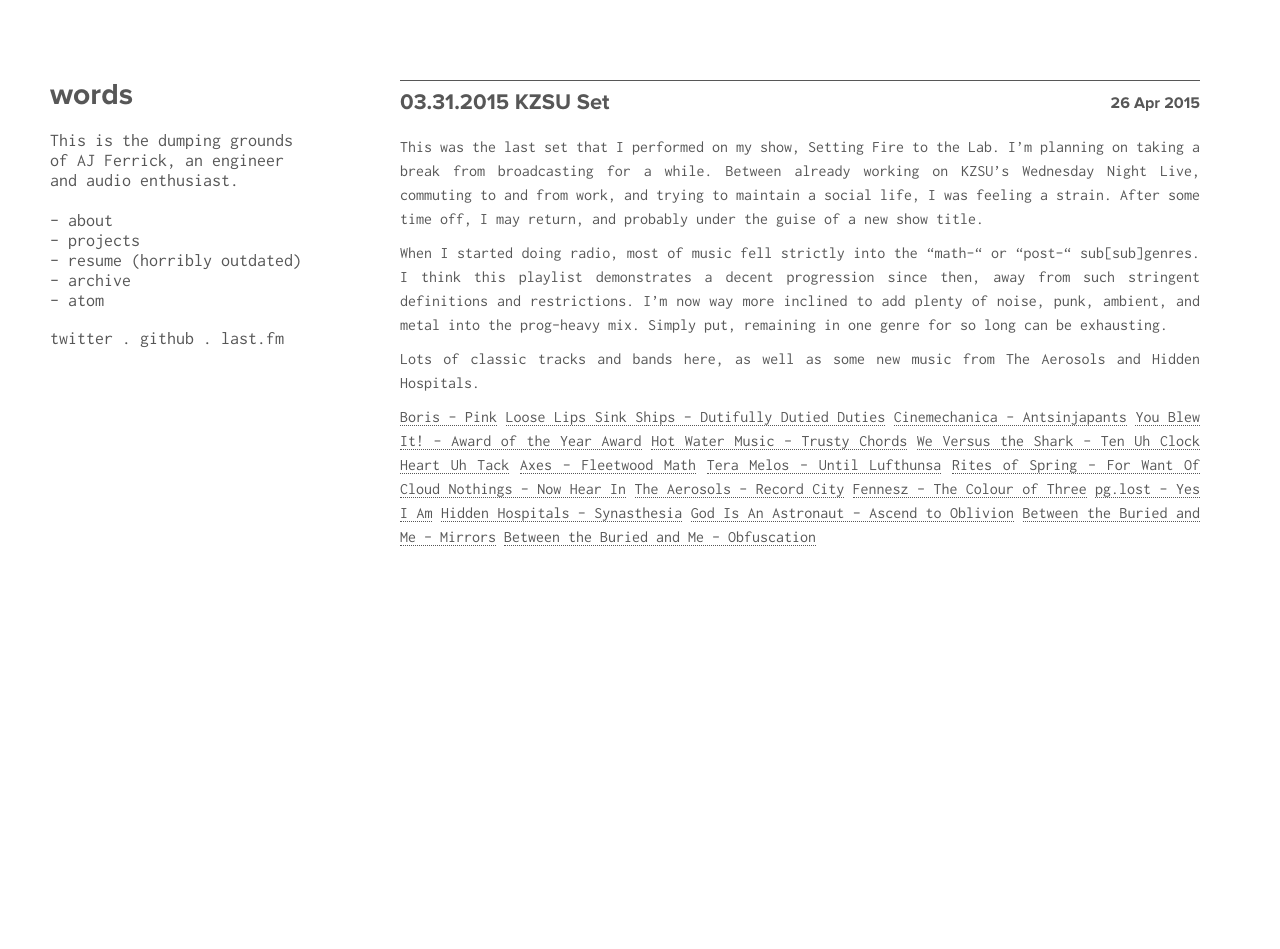
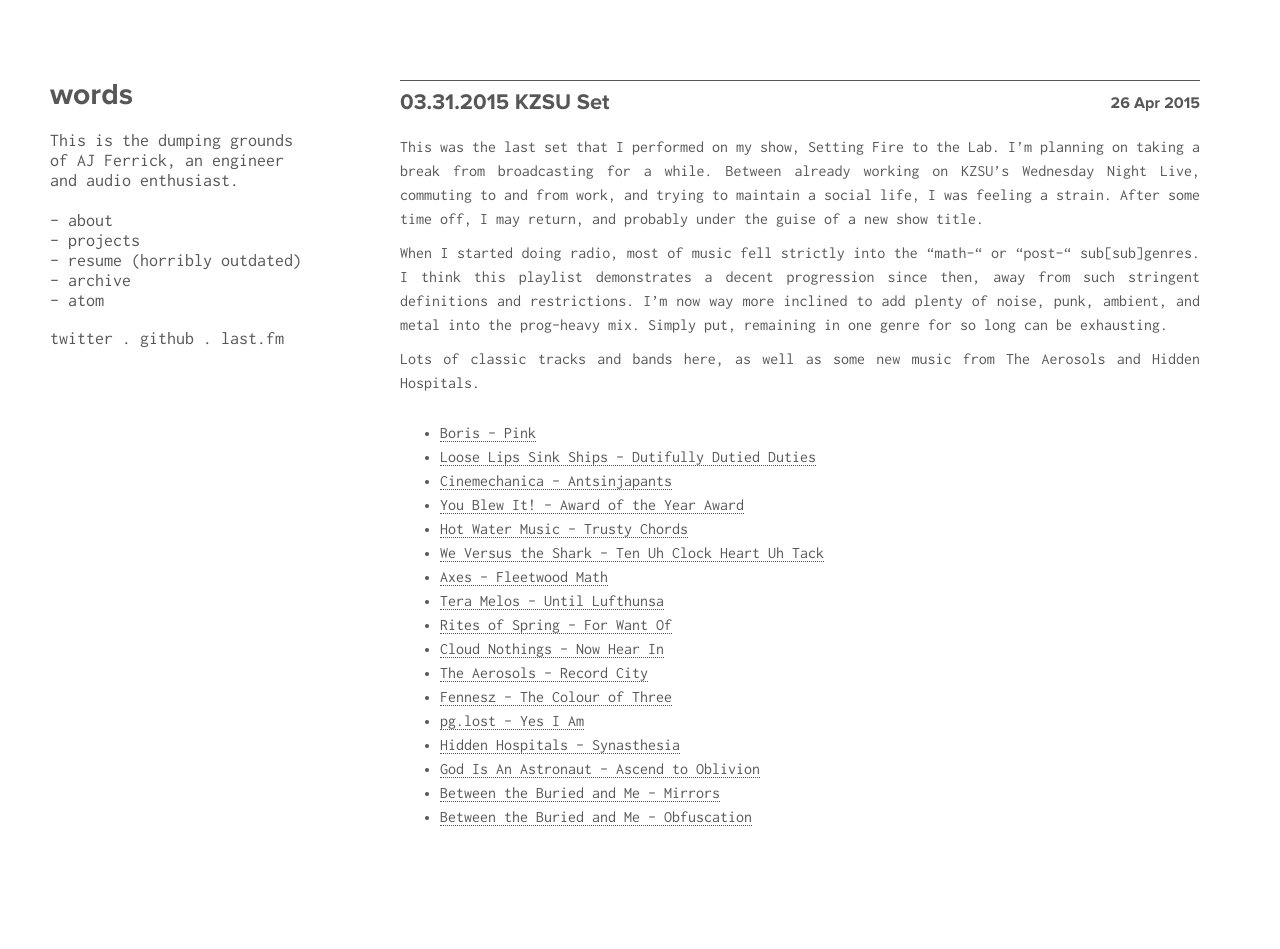
Before and after one commit to ajferrick/blog, a Jekyll site: the page built from _posts/2015-04-26-kzsu-set.md, in a window 1280 px wide. Built offline with Jekyll 4.4.1, drawn with Linux system fonts in a browser that asks for light colours; nearby versions of some CDN libraries; before the commit the page ends 900 px from its top, so only the background shows below that.

```diff
--- a/_posts/2015-04-26-kzsu-set.md
+++ b/_posts/2015-04-26-kzsu-set.md
@@ -11,20 +11,20 @@ When I started doing radio, most of music fell strictly into the "math-" or "pos
 
 Lots of classic tracks and bands here, as well as some new music from The Aerosols and Hidden Hospitals.
 
-[Boris - Pink](https://soundcloud.com/roosterrooster/boris-pink)
-[Loose Lips Sink Ships - Dutifully Dutied Duties](http://looselipssinkships.bandcamp.com/track/dutifully-dutied-duties)
-[Cinemechanica - Antsinjapants](https://cinemechanica.bandcamp.com/track/antsinjapants)
-[You Blew It! - Award of the Year Award](https://soundcloud.com/topshelfrecords/award-of-the-year-award)
-[Hot Water Music - Trusty Chords](https://www.youtube.com/watch?v=Dmy7PZuk4E0)
-[We Versus the Shark - Ten Uh Clock Heart Uh Tack](http://www.letsloop.com/artist/we-versus-the-shark/song/ten-uh-clock-heart-uh-tack)
-[Axes - Fleetwood Math](http://weareaxes.bandcamp.com/track/fleetwood-math)
-[Tera Melos - Until Lufthunsa](http://teramelos.bandcamp.com/track/until-lufthansa)
-[Rites of Spring - For Want Of](https://www.youtube.com/watch?v=JS-e-VjnMLg)
-[Cloud Nothings - Now Hear In](https://www.youtube.com/watch?v=Oqd3P0Jy58w)
-[The Aerosols - Record City](http://the-aerosols.bandcamp.com/track/record-city)
-[Fennesz - The Colour of Three](https://www.youtube.com/watch?v=0CE-tbWx0uE)
-[pg.lost - Yes I Am](http://pglost.bandcamp.com/track/yes-i-am)
-[Hidden Hospitals - Synasthesia](http://music.hiddenhospitals.com/track/synesthesia)
-[God Is An Astronaut - Ascend to Oblivion](http://godisanastronaut.com/track/ascend-to-oblivion)
-[Between the Buried and Me - Mirrors](https://www.youtube.com/watch?v=rm1A9Qo5rog)
-[Between the Buried and Me - Obfuscation](https://www.youtube.com/watch?v=nxE2Bv9bE1Q)
+- [Boris - Pink](https://soundcloud.com/roosterrooster/boris-pink)
+- [Loose Lips Sink Ships - Dutifully Dutied Duties](http://looselipssinkships.bandcamp.com/track/dutifully-dutied-duties)
+- [Cinemechanica - Antsinjapants](https://cinemechanica.bandcamp.com/track/antsinjapants)
+- [You Blew It! - Award of the Year Award](https://soundcloud.com/topshelfrecords/award-of-the-year-award)
+- [Hot Water Music - Trusty Chords](https://www.youtube.com/watch?v=Dmy7PZuk4E0)
+- [We Versus the Shark - Ten Uh Clock Heart Uh Tack](http://www.letsloop.com/artist/we-versus-the-shark/song/ten-uh-clock-heart-uh-tack)
+- [Axes - Fleetwood Math](http://weareaxes.bandcamp.com/track/fleetwood-math)
+- [Tera Melos - Until Lufthunsa](http://teramelos.bandcamp.com/track/until-lufthansa)
+- [Rites of Spring - For Want Of](https://www.youtube.com/watch?v=JS-e-VjnMLg)
+- [Cloud Nothings - Now Hear In](https://www.youtube.com/watch?v=Oqd3P0Jy58w)
+- [The Aerosols - Record City](http://the-aerosols.bandcamp.com/track/record-city)
+- [Fennesz - The Colour of Three](https://www.youtube.com/watch?v=0CE-tbWx0uE)
+- [pg.lost - Yes I Am](http://pglost.bandcamp.com/track/yes-i-am)
+- [Hidden Hospitals - Synasthesia](http://music.hiddenhospitals.com/track/synesthesia)
+- [God Is An Astronaut - Ascend to Oblivion](http://godisanastronaut.com/track/ascend-to-oblivion)
+- [Between the Buried and Me - Mirrors](https://www.youtube.com/watch?v=rm1A9Qo5rog)
+- [Between the Buried and Me - Obfuscation](https://www.youtube.com/watch?v=nxE2Bv9bE1Q)
```
